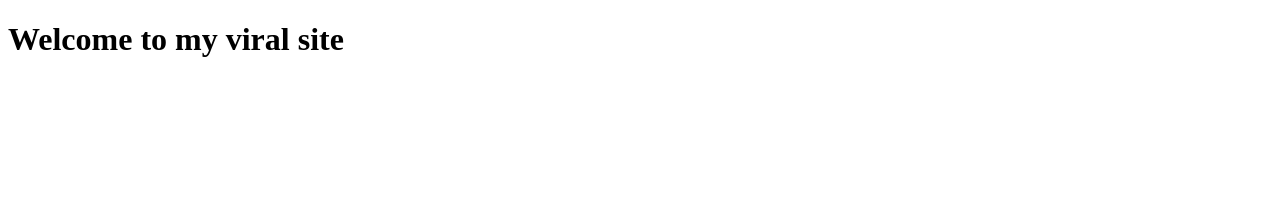
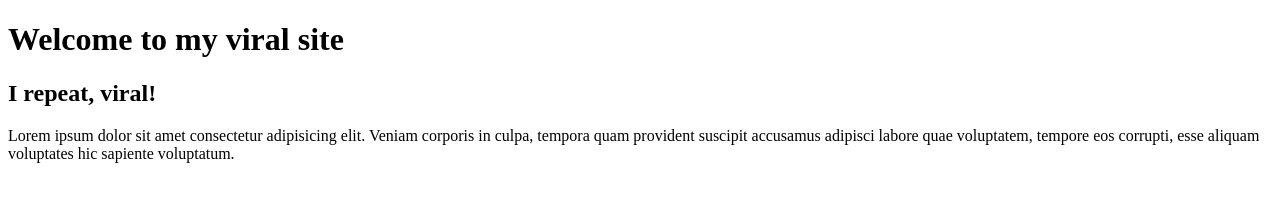
Before and after one commit to matsmckay/fantastic-meme, a plain HTML site: page index.html in a window 1280 px wide. Drawn offline with Linux system fonts and the light colour scheme.

Commit message:
added h2 and p

```diff
--- a/index.html
+++ b/index.html
@@ -10,6 +10,10 @@
 
 <body>
     <h1>Welcome to my viral site</h1>
+    <h2>I repeat, viral!</h2>
+    <p>Lorem ipsum dolor sit amet consectetur adipisicing elit. Veniam corporis in culpa, tempora quam provident
+        suscipit accusamus adipisci labore quae voluptatem, tempore eos corrupti, esse aliquam voluptates hic sapiente
+        voluptatum.</p>
 </body>
 
 </html>
```
